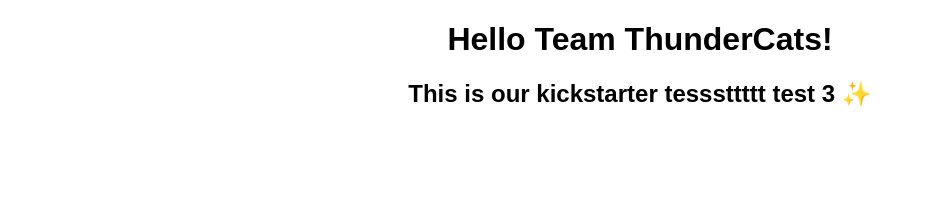
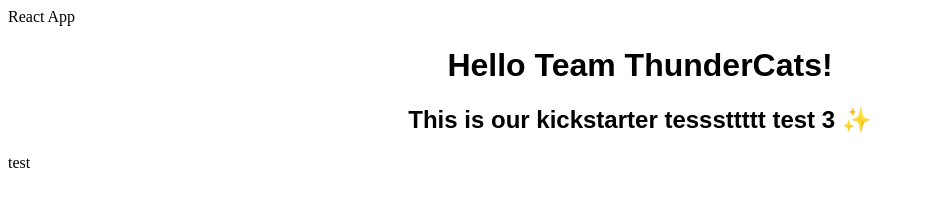
Before and after one commit to ripo7676/3002ks, a React app: page public/index.html in a window 1280 px wide. Shown: the whole page, without its empty margins (0-925 px from the left). Built offline with nearby package versions, Linux system fonts and the light colour scheme.

Commit message:
made some changes to index.html

```diff
--- a/public/index.html
+++ b/public/index.html
@@ -10,6 +10,7 @@
   -->
   <link rel="manifest" href="%PUBLIC_URL%/manifest.json">
   <link rel="shortcut icon" href="%PUBLIC_URL%/favicon.ico">
+  <link rel=""
   <!--
     Notice the use of %PUBLIC_URL% in the tags above.
     It will be replaced with the URL of the `public` folder during the build.
@@ -24,6 +25,15 @@
 </head>
 <body>
   <div id="root"></div>
+  <div class="container">
+    <div class="row">
+	    <div class="col-6">
+	    </div>
+      <div class="col-6">
+        test
+      </div>
+    </div>
+  </div>
   <!--
     This HTML file is a template.
     If you open it directly in the browser, you will see an empty page.
```
